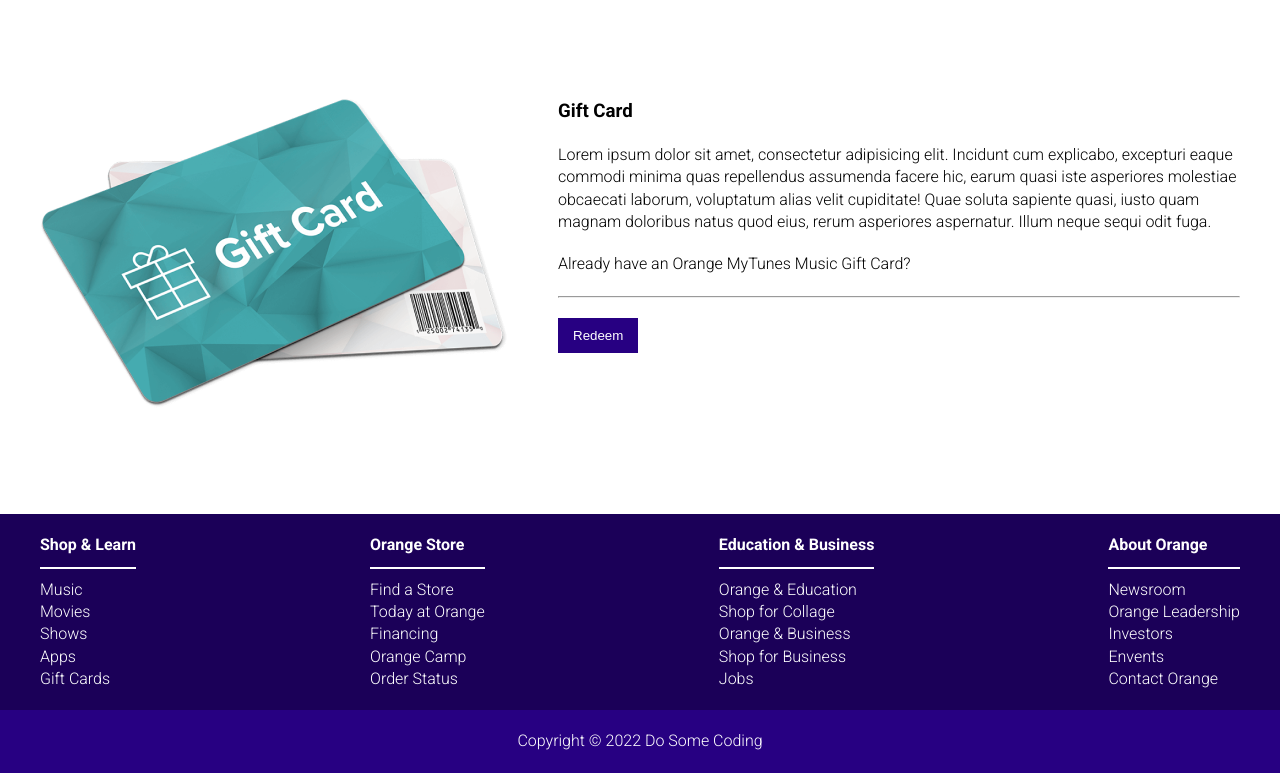
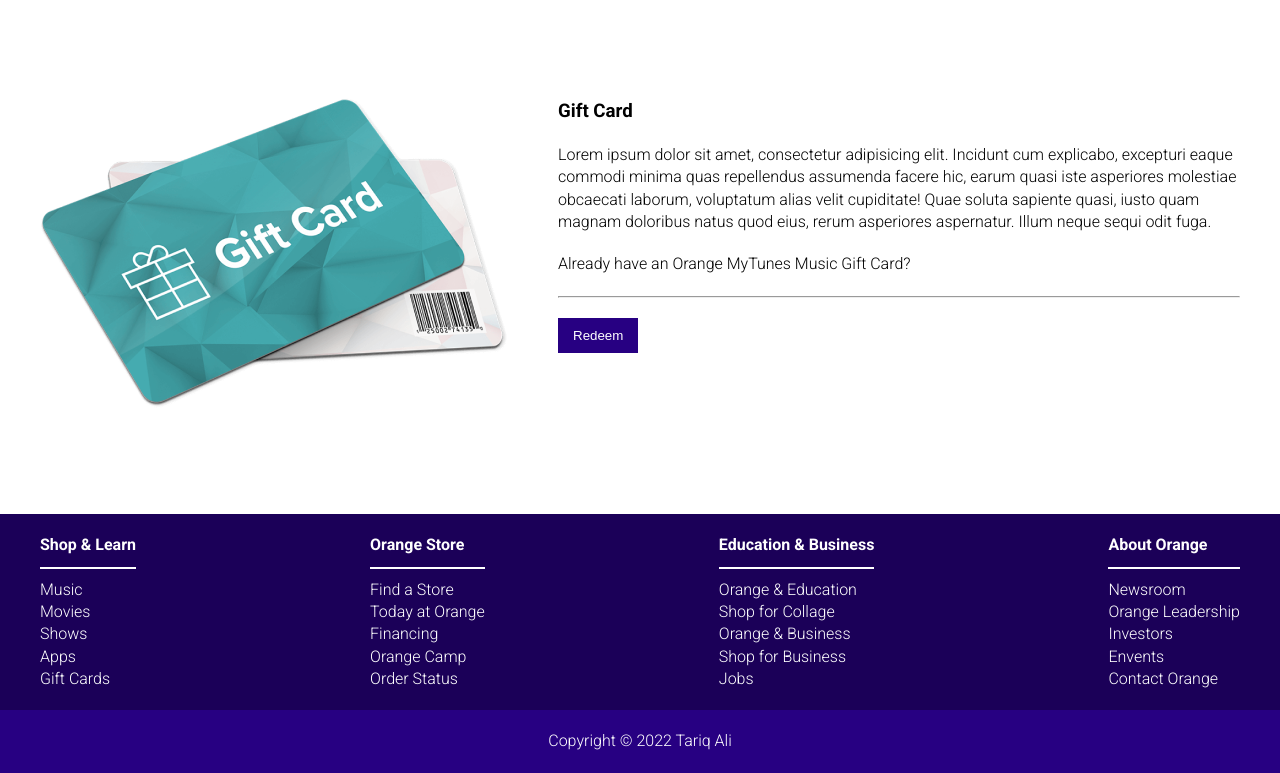
Before and after one commit to TariqAli97/My-Tunes-Website, a plain HTML site: page project 5/index.html in a window 1280 px wide. Shown: the part 3726-4499 px from the top of the page. Drawn offline with Linux system fonts and the light colour scheme.

Commit message:
Update index.html

```diff
--- a/project 5/index.html
+++ b/project 5/index.html
@@ -164,7 +164,7 @@
             </div>
         </section>
         <section class="footer-lower">
-            <p>Copyright © 2022 Do Some Coding</p>
+            <p>Copyright © 2022 Tariq Ali</p>
         </section>
     </footer>
 </body>
```
